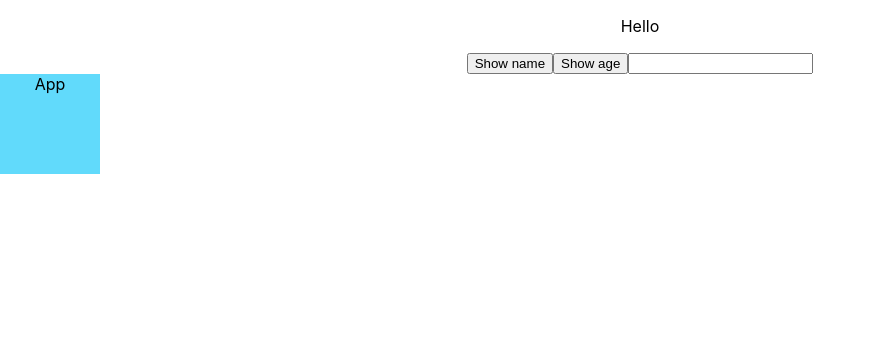
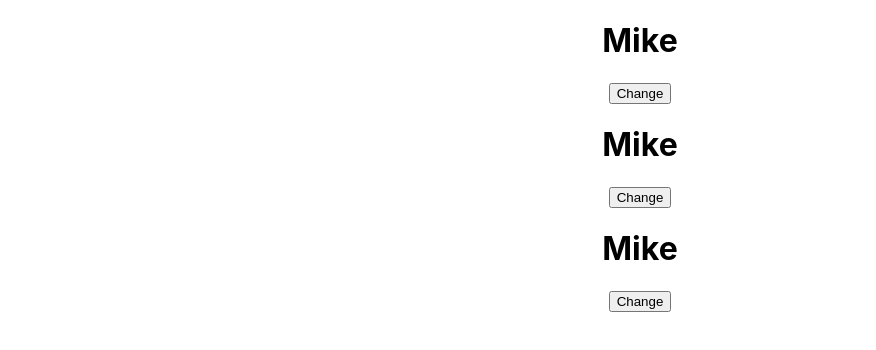
Before and after one commit to soeun823/react_study, a React (Create React App) app in the folder study/: page / in a window 1280 px wide. Shown: the top 350 px of the page, without its empty margins (0-876 px from the left). Built offline with nearby package versions, Linux system fonts and the light colour scheme.

Commit message:
state, useState

```diff
--- a/study/src/App.js
+++ b/study/src/App.js
@@ -1,13 +1,14 @@
 import './App.css';
 import Hello from './component/Hello';
-import styles from './App.module.css';
+
 
 function App() {
 
   return (
     <div className="App">
       <Hello />
-      <div className={styles.box}>App</div>
+      <Hello />
+      <Hello />
     </div>
   );
 }
--- a/study/src/component/Hello.js
+++ b/study/src/component/Hello.js
@@ -1,29 +1,14 @@
+import React, { useState } from'react';
 export default function Hello(){
-    function showName(){
-        console.log('Mike');
-    }
-    function showAge(age){
-        console.log(age);
-    }
-    function showText(txt){
-        console.log(txt);
-    }
+    // let name ="Mike";
+    const [name, setName] = useState('Mike');
 
-    return(
+return(
         <div>
-            <p>Hello</p>
-            <button onClick={showName}>Show name</button>
-            <button onClick={
-                () => {
-                    showAge(10);
-                }
-            }>Show age</button>
-
-            <input type="text" onChange={(e) => {
-                const txt = e.target.value;
-                showText(txt);
-            }}/>
-
+            <h1 id="name">{name}</h1>
+            <button onClick={ () => {
+                setName(name === "Mike"? "Jane" : "Mike");
+            }}>Change</button>
         </div>
     )
 }
```
